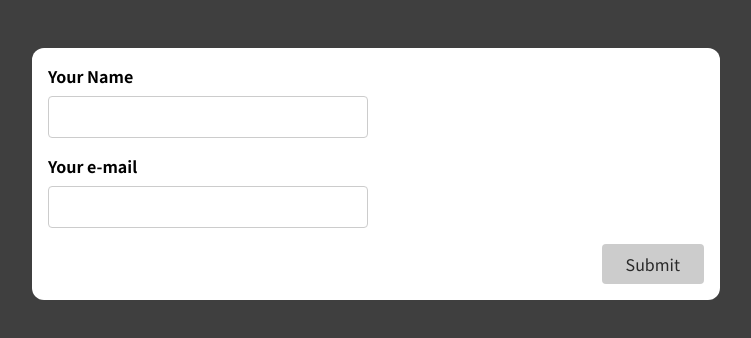
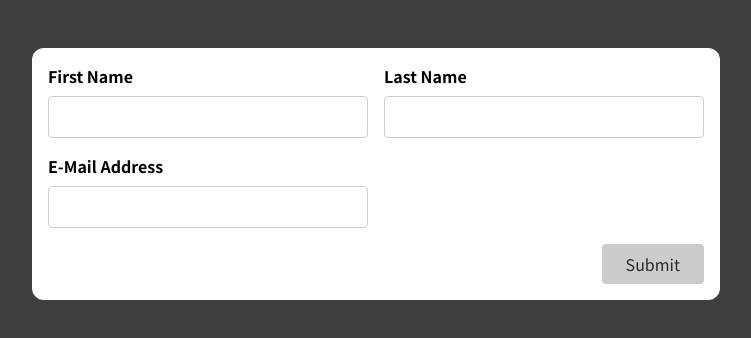
Before and after one commit to BrodoDigitale/udemy-react-course-projects, a React (Create React App) app in the folder 12-forms/: page / in a window 1280 px wide. Shown: the top 338 px of the page, without its empty margins (264-1015 px from the left). Built offline with nearby package versions, Linux system fonts and the light colour scheme.

Commit message:
create form with 3 inputs and refactor input component

```diff
--- a/12-forms/src/App.js
+++ b/12-forms/src/App.js
@@ -1,9 +1,9 @@
-import SimpleInput from './components/SimpleInput';
+import BasicForm from './components/BasicForm';
 
 function App() {
   return (
     <div className="app">
-      <SimpleInput />
+      <BasicForm />
     </div>
   );
 }
--- a/12-forms/src/components/BasicForm.js
+++ b/12-forms/src/components/BasicForm.js
@@ -1,22 +1,86 @@
+import useInput from "../hooks/use-input";
+import SimpleInput from "./SimpleInput";
+
 const BasicForm = (props) => {
+  const nameValidator = (val) => val.trim() !== "";
+  const emailValidator = (val) => val.includes("@");
+
+  const {
+    value: enteredName,
+    isValid: enteredNameIsValid,
+    hasError: nameInputHasError,
+    inputOnChangeHandler: nameOnChangeHandler,
+    inputOnBlurHandler: nameOnBlurHandler,
+    reset: resetNameInput,
+  } = useInput(nameValidator);
+  const {
+    value: entereLastdName,
+    isValid: enteredLastNameIsValid,
+    hasError: lastNameInputHasError,
+    inputOnChangeHandler: lastNameOnChangeHandler,
+    inputOnBlurHandler: lastNameOnBlurHandler,
+    reset: resetLastNameInput,
+  } = useInput(nameValidator);
+  const {
+    value: enteredEmail,
+    isValid: enteredEmailIsValid,
+    hasError: emailInputHasError,
+    inputOnChangeHandler: emailOnChangeHandler,
+    inputOnBlurHandler: emailOnBlurHandler,
+    reset: resetEmailInput,
+  } = useInput(emailValidator);
+
+  let formIsValid =
+    enteredEmailIsValid && enteredNameIsValid && enteredLastNameIsValid;
+  const submitHandler = (evt) => {
+    evt.preventDefault();
+    nameOnBlurHandler();
+    emailOnBlurHandler();
+
+    if (!formIsValid) {
+      return;
+    }
+    console.log(enteredName, entereLastdName, enteredEmail);
+    resetNameInput();
+    resetLastNameInput();
+    resetEmailInput();
+  };
+
   return (
-    <form>
-      <div className='control-group'>
-        <div className='form-control'>
-          <label htmlFor='name'>First Name</label>
-          <input type='text' id='name' />
-        </div>
-        <div className='form-control'>
-          <label htmlFor='name'>Last Name</label>
-          <input type='text' id='name' />
-        </div>
+    <form onSubmit={submitHandler}>
+      <div className="control-group">
+        <SimpleInput
+          id={"name"}
+          inputHasError={nameInputHasError}
+          errorText={"Enter valid name"}
+          inputName={"First Name"}
+          onChangeHandler={nameOnChangeHandler}
+          onBlurHandler={nameOnBlurHandler}
+          inputValue={enteredName}
+        />
+        <SimpleInput
+          id={"lastName"}
+          inputHasError={lastNameInputHasError}
+          errorText={"Enter valid last name"}
+          inputName={"Last Name"}
+          onChangeHandler={lastNameOnChangeHandler}
+          onBlurHandler={lastNameOnBlurHandler}
+          inputValue={entereLastdName}
+        />
       </div>
-      <div className='form-control'>
-        <label htmlFor='name'>E-Mail Address</label>
-        <input type='text' id='name' />
+      <div className="form-control">
+        <SimpleInput
+          id={"eMail"}
+          inputHasError={emailInputHasError}
+          errorText={"Enter valid e-mail"}
+          inputName={"E-Mail Address"}
+          onChangeHandler={emailOnChangeHandler}
+          onBlurHandler={emailOnBlurHandler}
+          inputValue={enteredEmail}
+        />
       </div>
-      <div className='form-actions'>
-        <button>Submit</button>
+      <div className="form-actions">
+        <button disabled={!formIsValid}>Submit</button>
       </div>
     </form>
   );
--- a/12-forms/src/components/SimpleInput.js
+++ b/12-forms/src/components/SimpleInput.js
@@ -1,85 +1,29 @@
-import useInput from "../hooks/use-input";
-
-const SimpleInput = (props) => {
-
-  const nameValidator = (val) => val.trim() !== "";
-  const emailValidator = (val) => val.includes("@");
-
- const {
-   value: enteredName,
-   isValid: enteredNameIsValid,
-   hasError: nameInputHasError,
-   inputOnChangeHandler: nameOnChangeHandler,
-   inputOnBlurHandler: nameOnBlurHandler,
-   reset: resetNameInput,
- } = useInput(nameValidator);
-
- const {
-   value: enteredEmail,
-   isValid: enteredEmailIsValid,
-   hasError: emailInputHasError,
-   inputOnChangeHandler: emailOnChangeHandler,
-   inputOnBlurHandler: emailOnBlurHandler,
-   reset: resetEmailInput,
- } = useInput(emailValidator);
-
-
-  const submitHandler = (evt) => {
-    evt.preventDefault();
-    nameOnBlurHandler();
-    emailOnBlurHandler();
-
-    if (!enteredNameIsValid || !enteredEmailIsValid) {
-      return;
-    }
-    console.log(enteredName, enteredEmail);
-    resetNameInput();
-    resetEmailInput();
-  };
-
-
-  let formIsValid = enteredEmailIsValid && enteredNameIsValid;
-
+const SimpleInput = ({
+  id,
+  inputHasError,
+  errorText,
+  label,
+  inputName,
+  onChangeHandler,
+  onBlurHandler,
+  inputValue
+}) => {
   let inputClasses = (val) => {
     return val ? "form-control invalid" : "form-control";
   };
 
   return (
-    <form onSubmit={submitHandler}>
-      <div
-        className={inputClasses(nameInputHasError)}
-      >
-        <label htmlFor="name">Your Name</label>
-        <input
-          type="text"
-          id="name"
-          onChange={nameOnChangeHandler}
-          onBlur={nameOnBlurHandler}
-          value={enteredName}
-        />
-        {nameInputHasError && (
-          <p className="error-text">Invalid input value</p>
-        )}
-      </div>
-      <div
-        className={inputClasses(emailInputHasError)}
-      >
-        <label htmlFor="email">Your e-mail</label>
-        <input
-          type="text"
-          id="email"
-          onChange={emailOnChangeHandler}
-          onBlur={emailOnBlurHandler}
-          value={enteredEmail}
-        />
-        {emailInputHasError && (
-          <p className="error-text">Invalid email value</p>
-        )}
-      </div>
-      <div className="form-actions">
-        <button disabled={!formIsValid}>Submit</button>
-      </div>
-    </form>
+    <div className={inputClasses(inputHasError)}>
+      <label htmlFor={id}>{inputName}</label>
+      <input
+        type="text"
+        id={id}
+        onChange={onChangeHandler}
+        onBlur={onBlurHandler}
+        value={inputValue}
+      />
+      {inputHasError && <p className="error-text">{errorText}</p>}
+    </div>
   );
 };
 
```
